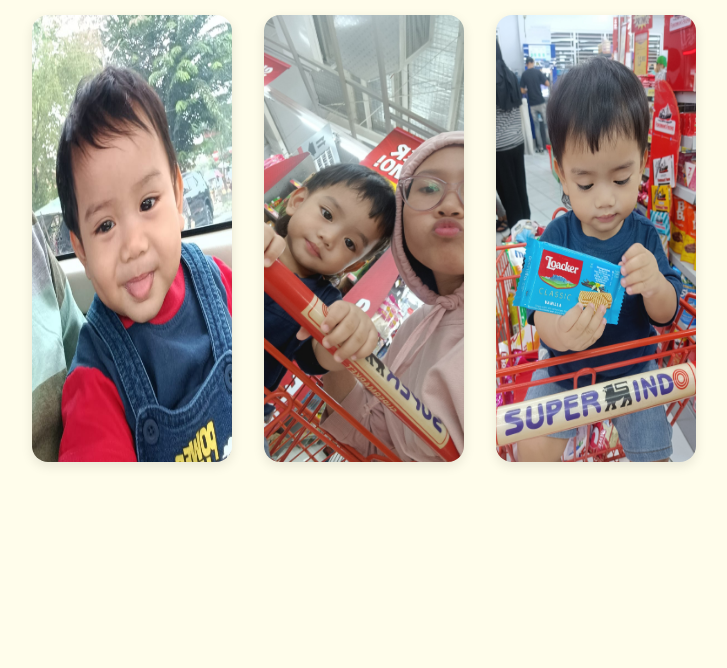
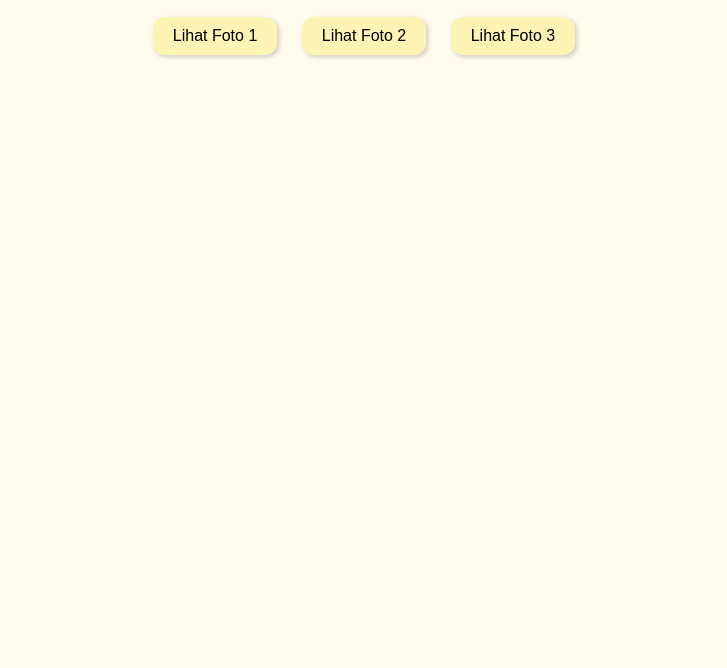
Before and after one commit to pirapila/zhafir, a plain HTML site: page index.html in a window 1280 px wide. Shown: the part 132-800 px from the top of the page, without its empty margins (276-1003 px from the left). Drawn offline with Linux system fonts and the light colour scheme.

Commit message:
Update index.html

```diff
--- a/index.html
+++ b/index.html
@@ -1,40 +1,55 @@
-
 <!DOCTYPE html>
 <html lang="id">
 <head>
-  <meta charset="UTF-8" />
-  <meta name="viewport" content="width=device-width, initial-scale=1.0"/>
-  <title>Keluarga Makmur Sentosa</title>
+  <meta charset="UTF-8">
+  <title>Anomali Gemoy 💛</title>
   <style>
     body {
       font-family: sans-serif;
-      background-color: #fffdeb;
+      background: #fffcee;
       text-align: center;
-      padding: 3rem;
+      padding: 50px;
     }
     h1 {
-      font-size: 2rem;
-      margin-bottom: 2rem;
+      color: #222;
     }
-    .gallery {
-      display: flex;
-      justify-content: center;
-      gap: 2rem;
-      flex-wrap: wrap;
+    button {
+      margin: 10px;
+      padding: 10px 20px;
+      font-size: 16px;
+      border-radius: 12px;
+      border: none;
+      background-color: #fdf3b5;
+      box-shadow: 2px 2px 5px rgba(0,0,0,0.2);
+      cursor: pointer;
     }
-    .gallery img {
-      max-width: 200px;
-      border-radius: 1rem;
-      box-shadow: 0 4px 12px rgba(0,0,0,0.1);
+    img {
+      margin-top: 20px;
+      max-width: 90%;
+      height: auto;
+      display: none;
+      border-radius: 10px;
+      box-shadow: 2px 2px 10px rgba(0,0,0,0.1);
     }
   </style>
 </head>
 <body>
-  <h1>Ini dia keluarga makmur sentosa 🏡💛</h1>
-  <div class="gallery">
-    <img src="baby1.jpg" alt="Foto 1" />
-    <img src="baby2.jpg" alt="Foto 2" />
-    <img src="baby3.jpg" alt="Foto 3" />
+  <h1>Ini dia anomali gemoy 💛</h1>
+
+  <button onclick="showPhoto('foto1')">Lihat Foto 1</button>
+  <button onclick="showPhoto('foto2')">Lihat Foto 2</button>
+  <button onclick="showPhoto('foto3')">Lihat Foto 3</button>
+
+  <div>
+    <img id="foto1" src="baby1.jpg" alt="Foto 1">
+    <img id="foto2" src="baby2.jpg" alt="Foto 2">
+    <img id="foto3" src="baby3.jpg" alt="Foto 3">
   </div>
+
+  <script>
+    function showPhoto(id) {
+      document.getElementById(id).style.display = 'block';
+    }
+  </script>
 </body>
 </html>
```
